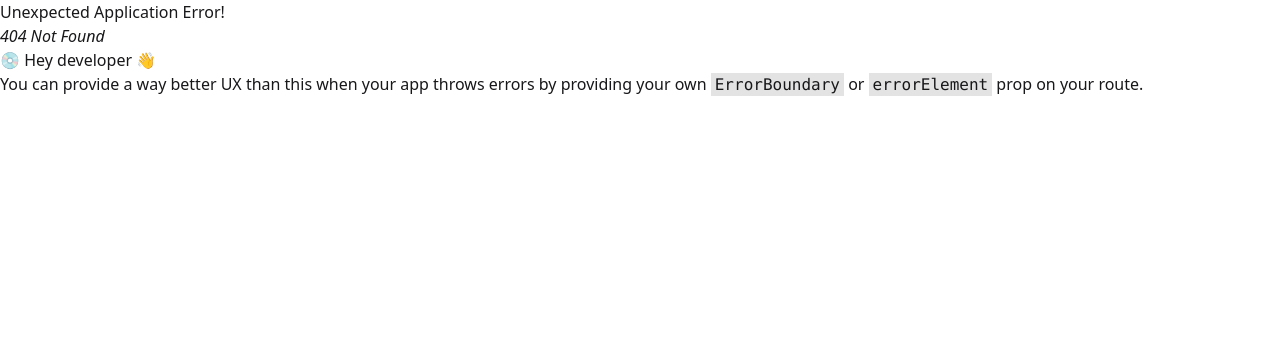
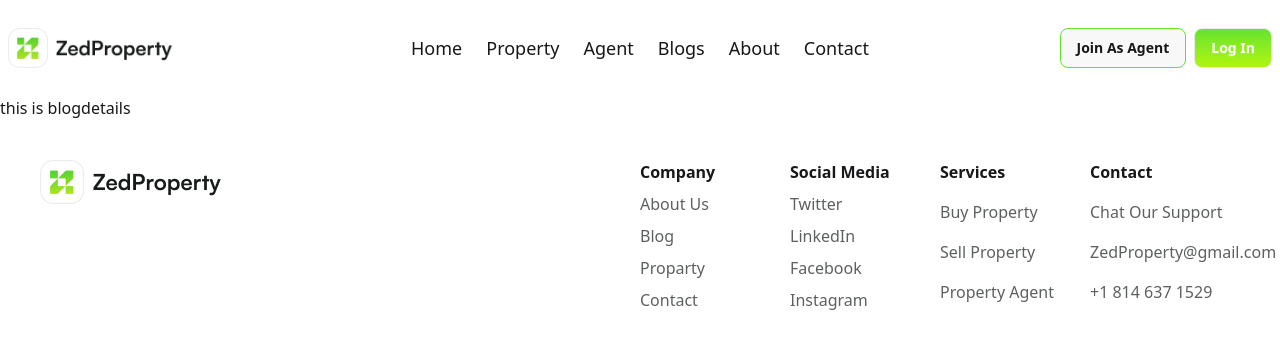
Before and after one commit to Jubayerhusain/zed-property, a React (Vite) app: page /blog-details/1 in a window 1280 px wide. Before the commit this address had no page. Shown: the top 348 px of the page. Built offline with nearby package versions, Linux system fonts and the light colour scheme.

Commit message:
blog details page add

```diff
--- a/src/components/Blogs/RealEstateBlog.jsx
+++ b/src/components/Blogs/RealEstateBlog.jsx
@@ -1,5 +1,6 @@
 import React, { useState } from "react";
 import { Search, ChevronLeft, ChevronRight, Divide } from "lucide-react";
+import { Link } from "react-router-dom";
 
 export default function RealEstateBlog() {
   const [searchQuery, setSearchQuery] = useState("");
@@ -250,7 +251,7 @@ export default function RealEstateBlog() {
             {/* Blog Grid */}
             <div className="grid grid-cols-1 md:grid-cols-2 lg:grid-cols-3 gap-8 mb-12">
               {currentPosts.map((post) => (
-                <div
+                <Link to={"/blog-details/:id"}
                   key={post.id}
                   className="bg-white rounded-2xl overflow-hidden shadow-sm hover:shadow-xl transition-shadow duration-300 cursor-pointer"
                 >
@@ -269,7 +270,7 @@ export default function RealEstateBlog() {
                       {post.description}
                     </p>
                   </div>
-                </div>
+                </Link>
               ))}
             </div>
 
--- /dev/null
+++ b/src/pages/BlogDetails.jsx
@@ -0,0 +1,11 @@
+import React from 'react';
+
+const BlogDetails = () => {
+    return (
+        <div>
+            this is blogdetails
+        </div>
+    );
+};
+
+export default BlogDetails;
--- a/src/routes.jsx
+++ b/src/routes.jsx
@@ -7,6 +7,7 @@ import Contact from "./pages/Contact";
 import Blogs from "./pages/Blogs";
 import Agents from "./pages/Agents";
 import AgentDetails from "./pages/AgentDetails";
+import BlogDetails from "./pages/BlogDetails";
 
 const router = createBrowserRouter([
   {
@@ -41,6 +42,10 @@ const router = createBrowserRouter([
         path: "agent-details/:id",
         element: <AgentDetails/>,
       },
+       {
+        path: "blog-details/:id",
+        element: <BlogDetails/>,
+      }
     ],
   },
 ]);
```
